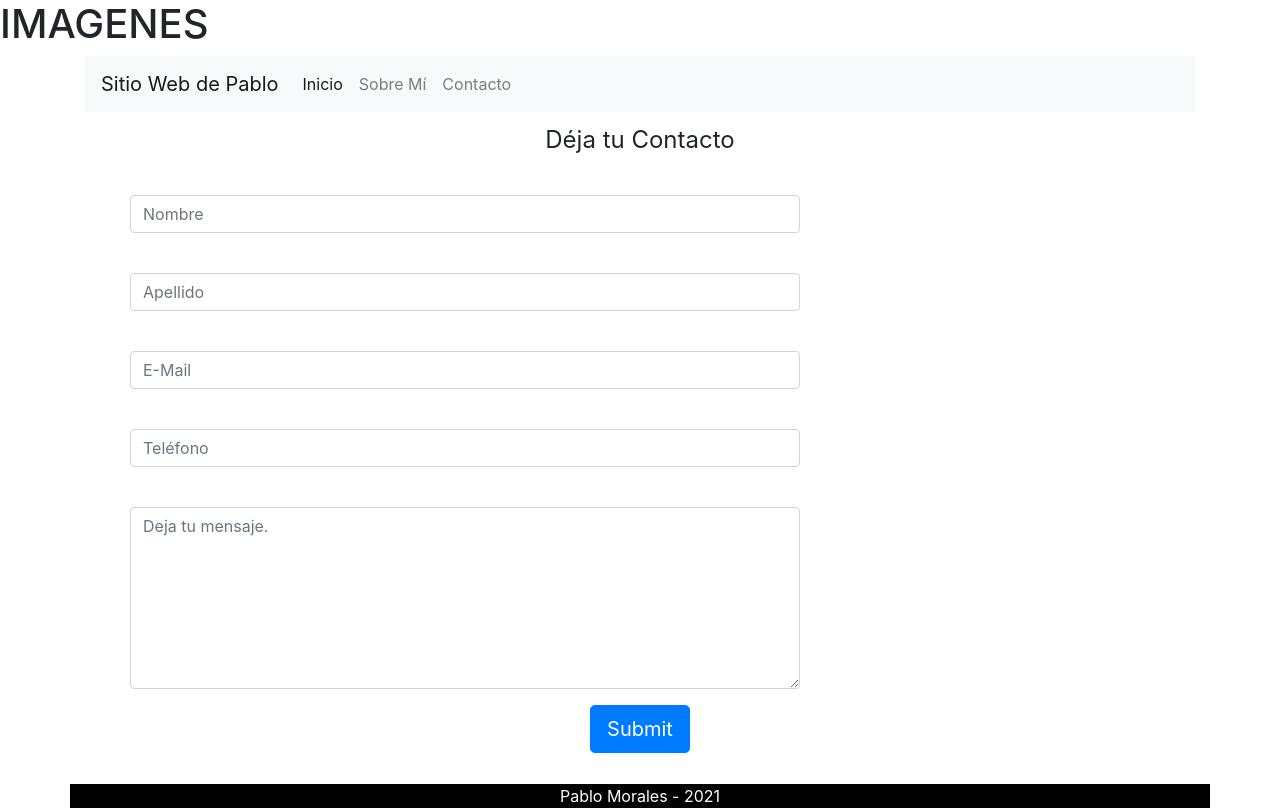
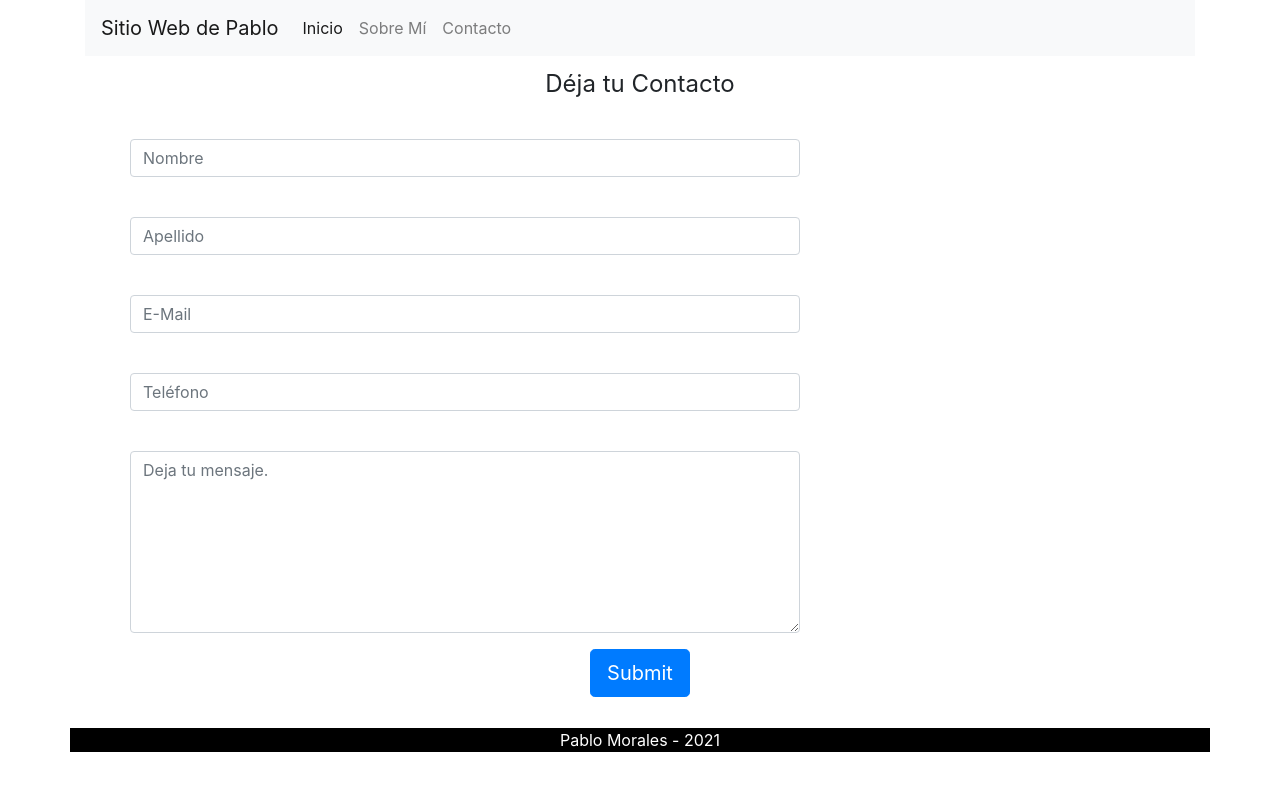
Before and after one commit to elpamorale1978/Trabajo-Individual-Git, a plain HTML site: page contacto.html in a window 1280 px wide. Drawn offline with nearby package versions, Linux system fonts and the light colour scheme.

Commit message:
Remueve Tirulo

```diff
--- a/contacto.html
+++ b/contacto.html
@@ -9,8 +9,6 @@
     <link rel="stylesheet" href="./style2.css">
 </head>
 <body>
-
-    <h1>IMAGENES</h1>
 
     <div class="container">
 
```
